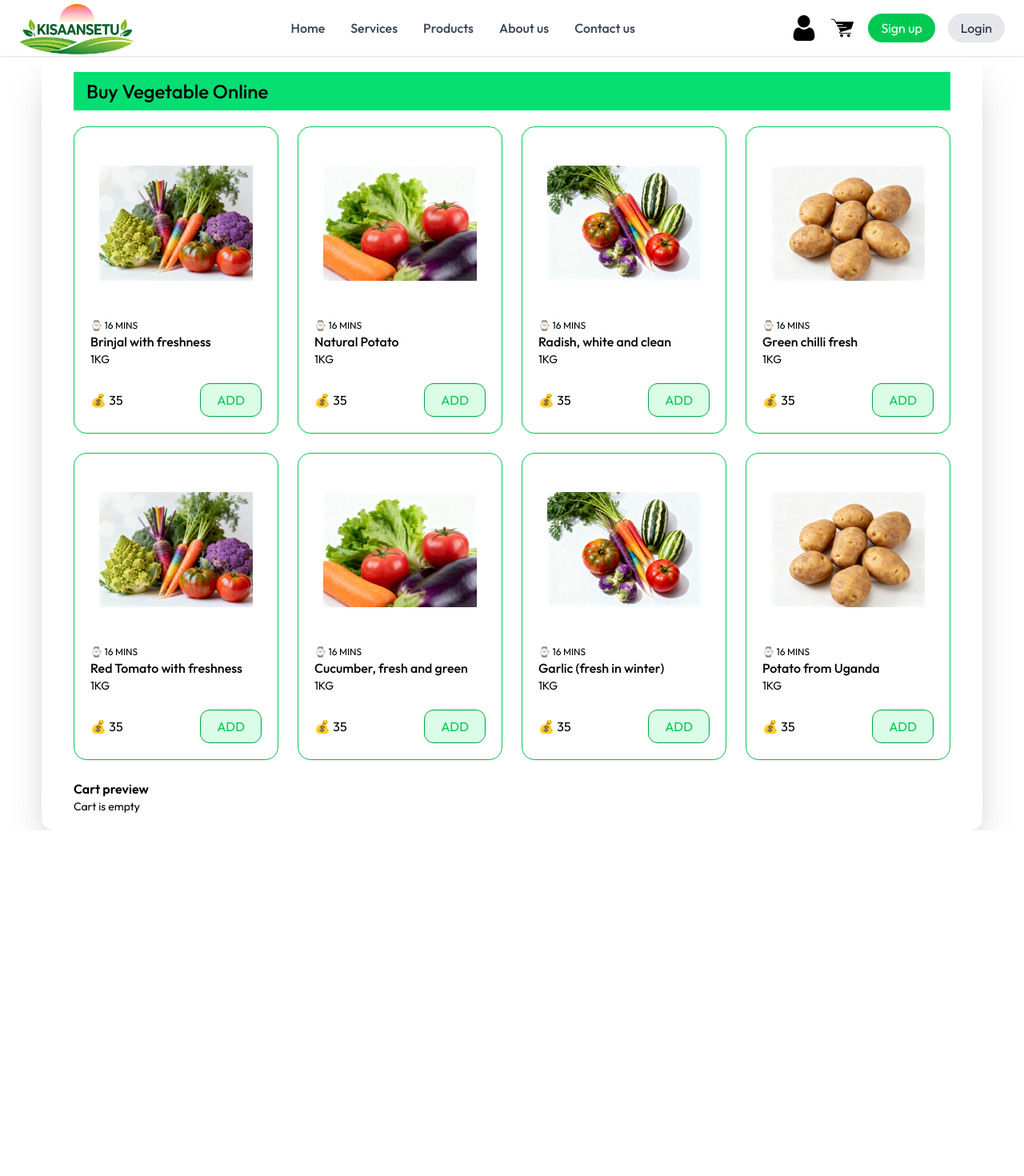
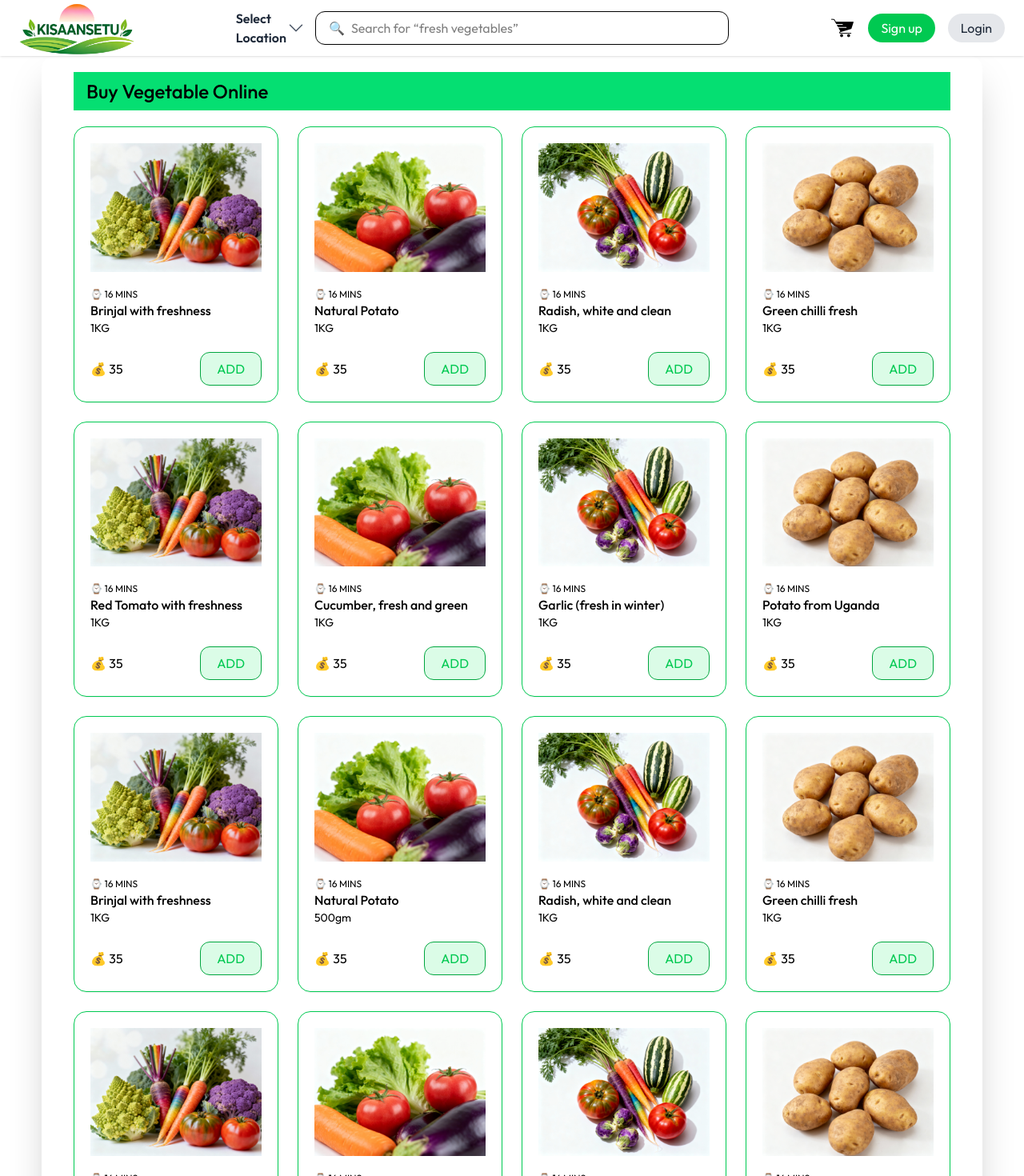
Before and after one commit to Codersintu/Kisansetu-Project, a React (Vite) app: page /category in a window 1280 px wide. Shown: the top 1470 px of the page at 80% size. Before the commit the page ends 1038 px from the top, so only its background shows below. Built offline with nearby package versions, Linux system fonts and the light colour scheme; no server answers.

Commit message:
added location tracking

```diff
--- a/package.json
+++ b/package.json
@@ -14,6 +14,7 @@
     "motion": "^12.23.24",
     "react": "^19.2.0",
     "react-dom": "^19.2.0",
+    "react-geolocated": "^4.4.0",
     "react-router-dom": "^7.9.6",
     "react-slideshow-image": "^4.3.2"
   },
--- /dev/null
+++ b/src/component/GeoLocation.tsx
@@ -0,0 +1,29 @@
+import { useEffect, useState } from "react";
+
+export default function GeoLocation(){
+    const [Location,setLocation]=useState<{latitude: number; longitude: number} | null>(null)
+    const [Error,setError]=useState("")
+
+    const refresh=()=>{
+        setLocation(null)
+        setError("")
+    }
+
+    useEffect(()=>{
+     if (!navigator.geolocation) {
+        setError("Geolocation is not supported by this browser.")
+        return;
+     }
+     function handleSuccess(position:any){
+        const {latitude,longitude}=position.coords;
+        setLocation({latitude,longitude})
+     }
+     function handleError(error:any){
+      setError(error.message)
+     }
+     navigator.geolocation.getCurrentPosition(handleSuccess,handleError)
+
+    },[])
+
+    return {Location,Error,refresh};
+}
--- a/src/component/Navbar.tsx
+++ b/src/component/Navbar.tsx
@@ -1,13 +1,44 @@
-import User from "../assets/user.png"
+
 import ShoppingCart from "../assets/trolley.png"
 import logo from "../assets/logo.png"
 import menu from "../assets/menu.png"
 import cancel from "../assets/cancel.png"
-import { useState } from "react";
-import {motion} from "motion/react"
-import { Link } from "react-router-dom"
+import { useEffect, useState } from "react";
+import { motion } from "motion/react"
+import { Link, useLocation } from "react-router-dom"
+import GeoLocation from "./GeoLocation";
+const placeholderTexts = [
+  "apple juice",
+  "milk",
+  "bread",
+  "fresh vegetables",
+  "chips"
+];
 export default function Navbar() {
   const [isMenuOpen, setIsMenuOpen] = useState(false);
+  const [locationCard,setlocationCard]=useState(false)
+  const [fade, setFade] = useState(false)
+  const {Location,Error,refresh}=GeoLocation()
+  const location = useLocation();
+  const isProductPage = location.pathname === "/category";
+
+  const [index, setIndex] = useState(0);
+
+  if(Error){
+    return
+  }
+
+  useEffect(() => {
+    const interval = setInterval(() => {
+      setFade(false);
+      setTimeout(() => {
+        setIndex((prev) => (prev + 1) % placeholderTexts.length);
+        setFade(true);
+      }, 500);
+    }, 1500);
+
+    return () => clearInterval(interval);
+  }, []);
   return (
     <>
       <div className="max-w-full max-h-[70px] bg-white shadow-sm py-3 md:px-6 px-2 md:flex md:items-center md:justify-between flex justify-between sticky top-0 z-50">
@@ -24,6 +55,7 @@ export default function Navbar() {
         </Link>
 
         {/* Center Menu */}
+        {!isProductPage && (
           <ul className="hidden md:flex items-center gap-8 text-gray-700 font-medium">
             <a href="#home" className="cursor-pointer hover:text-green-600">Home</a>
             <a href="#service" className="cursor-pointer hover:text-green-600">Services</a>
@@ -34,10 +66,40 @@ export default function Navbar() {
 
             <a href="#about" className="cursor-pointer hover:text-green-600">Contact us</a>
           </ul>
+        )}
+        {isProductPage && (
+          <div className="flex items-center gap-3 w-1/2">
+
+            {/* LOCATION */}
+            <div onClick={()=>setlocationCard(true)} className="flex items-center w-24 cursor-pointer">
+              <p className="font-semibold text-gray-800">Select Location</p>
+              {Error && <p>{Error}</p>}
+              {Location && <p>{Location.latitude}and{Location.longitude}</p>}
+              <span className="text-gray-600"><svg xmlns="http://www.w3.org/2000/svg" fill="none" viewBox="0 0 24 24" stroke-width="1.5" stroke="currentColor" className="size-6">
+                <path stroke-linecap="round" stroke-linejoin="round" d="m19.5 8.25-7.5 7.5-7.5-7.5" />
+              </svg>
+              </span>
+            </div>
+
+            {/* SEARCH */}
+            <div className="relative w-full max-w-3xl">
+              <div className="flex items-center bg-white rounded-xl border px-4 py-2">
+                <span className="text-gray-500 mr-2">🔍</span>
+                <input
+                  type="text"
+                  placeholder={`Search for “${placeholderTexts[index]}”`}
+                  className={`w-full outline-none transition-opacity duration-300 ${fade ? "opacity-100" : "opacity-0"}`}
+                />
+              </div>
+            </div>
+
+          </div>
+        )}
+
+
 
         {/* Right Icons */}
         <div className="hidden md:flex items-center gap-4">
-        <img src={User} className="cursor-pointer w-8 hover:text-green-600" />
           <img src={ShoppingCart} className="cursor-pointer  w-8 hover:text-green-600" />
 
           {/* Buttons */}
@@ -55,11 +117,11 @@ export default function Navbar() {
 
         </div>
 
-        <div className="md:hidden w-10" onClick={()=>setIsMenuOpen(!isMenuOpen)}>{isMenuOpen ? <img src={cancel} alt="" /> : <img src={menu} alt=""/>}</div>
+        <div className="md:hidden w-10" onClick={() => setIsMenuOpen(!isMenuOpen)}>{isMenuOpen ? <img src={cancel} alt="" /> : <img src={menu} alt="" />}</div>
       </div>
 
       {isMenuOpen &&
-     <motion.div initial={{x:-200,opacity:0}} animate={{x:0,opacity:1}} exit={{x:-200,opacity:0}} transition={{duration:0.3}} className={`fixed top-17 left-0 h-screen w-48 flex flex-col gap-6 px-2 pt-6 md:hidden list-none bg-gray-100 z-50 `}>
+        <motion.div initial={{ x: -200, opacity: 0 }} animate={{ x: 0, opacity: 1 }} exit={{ x: -200, opacity: 0 }} transition={{ duration: 0.3 }} className={`fixed top-17 left-0 h-screen w-48 flex flex-col gap-6 px-2 pt-6 md:hidden list-none bg-gray-100 z-50 `}>
 
           <a href="#home" className="cursor-pointer  hover:text-green-600 text-xl font-semibold border-b border-gray-400 ">Home</a>
           <a href="#service" className="cursor-pointer  hover:text-green-600 text-xl font-semibold border-b border-gray-400 ">Services</a>
@@ -71,6 +133,51 @@ export default function Navbar() {
         </motion.div>
       }
 
+      {/* location card UI */}
+      {locationCard &&
+      <div className="fixed inset-0 bg-black/40 backdrop-blur-xs flex items-center justify-center z-50">
+        <div className="w-96 bg-white h-96 shadow-xl rounded-2xl border border-gray-200 animate-fadeIn">
+          <div className="flex flex-col gap-8 px-8 py-5">
+            <div className="flex items-center justify-between">
+              <h1 className="text-xl">Your Location</h1>
+              <svg xmlns="http://www.w3.org/2000/svg" fill="none" viewBox="0 0 24 24" stroke-width="1.5" stroke="currentColor" onClick={()=>setlocationCard(false)} className="size-6 cursor-pointer">
+                <path stroke-linecap="round" stroke-linejoin="round" d="m9.75 9.75 4.5 4.5m0-4.5-4.5 4.5M21 12a9 9 0 1 1-18 0 9 9 0 0 1 18 0Z" />
+              </svg>
+            </div>
+            <div className="relative w-full">
+              <div className="flex items-center bg-gray-50 border border-gray-500 px-2 py-2 rounded-2xl">
+                <span>🔍</span>
+                <input className="outline-none" type="text" placeholder="search New Address..." />
+              </div>
+            </div>
+            {/* USE MY CURRENT LOCATION CARD */}
+            <div className="flex items-center justify-between bg-red-50 border border-red-200 px-4 py-3 rounded-xl shadow-sm cursor-pointer hover:bg-red-100 transition">
+
+              {/* LEFT SIDE */}
+              <div className="flex items-start gap-3">
+                <div className="text-red-500 text-xl">
+                  📍
+                </div>
+
+                <div>
+                  <p className="text-red-600 font-semibold">Use My Current Location</p>
+                  <p className="text-gray-600 text-sm leading-tight">
+                    Enable your current location for better services
+                  </p>
+                </div>
+              </div>
+
+              {/* ENABLE BUTTON */}
+              <button onClick={GeoLocation} className="px-4 py-1.5 text-red-600 border border-red-300 rounded-full cursor-pointer hover:bg-red-100 font-medium">
+                Enable
+              </button>
+
+            </div>
+
+          </div>
+        </div>
+      </div>
+}
     </>
   );
 }
--- a/src/component/SelectedProduct.tsx
+++ b/src/component/SelectedProduct.tsx
@@ -4,15 +4,14 @@ import veg2 from "../assets/veg2.png";
 import veg3 from "../assets/veg.png";
 import potato from "../assets/potato.png";
 
-// ---------- Data types ----------
+
 interface Category {
   id: number;
   label: string;
   quantity: string;
-  image: string; // path to image
+  image: string;
 }
 
-// ---------- Sample data (same as yours, cleaned) ----------
 const categories: Category[] = [
   { id: 1, label: "Brinjal with freshness", quantity: "1KG", image: veg1 },
   { id: 2, label: "Natural Potato", quantity: "1KG", image: veg2 },
@@ -22,32 +21,40 @@ const categories: Category[] = [
   { id: 6, label: "Cucumber, fresh and green", quantity: "1KG", image: veg2 },
   { id: 7, label: "Garlic (fresh in winter)", quantity: "1KG", image: veg3 },
   { id: 8, label: "Potato from Uganda", quantity: "1KG", image: potato },
+  { id: 9, label: "Brinjal with freshness", quantity: "1KG", image: veg1 },
+  { id: 10, label: "Natural Potato", quantity: "500gm", image: veg2 },
+  { id: 11, label: "Radish, white and clean", quantity: "1KG", image: veg3 },
+  { id: 12, label: "Green chilli fresh", quantity: "1KG", image: potato },
+  { id: 13, label: "Red Tomato with freshness", quantity: "1KG", image: veg1 },
+  { id: 14, label: "Cucumber, fresh and green", quantity: "1KG", image: veg2 },
+  { id: 15, label: "Garlic (fresh in winter)", quantity: "10KG", image: veg3 },
+  { id: 16, label: "Potato from Uganda", quantity: "200gm", image: potato },
 ];
 
 export default function SelectedProduct() {
   const [cart, setCart] = useState<Record<number, number>>({});
 
-  const isInCart = (id: number) => typeof cart[id] === "number" && cart[id] > 0;
-  const getQty=(id:number)=>cart[id] ?? 0
-  function addToCart(id:number) {
-        setCart((prev)=>({...prev,[id]:1}))
+  const isInCart=(id:number)=>typeof cart[id]==="number" && cart[id]>0
+  const getQty=(id:number)=>cart[id]??0
+  function addToCart(id:number){
+    setCart((prev)=>({...prev,[id]:1}))
   }
 
   function increment(id:number){
-    setCart((prev)=>({...prev,[id]:(prev[id] ?? 0)+1}))
+    setCart((prev)=>({...prev,[id]:(prev[id]??0)+1}))
+  }
 
-  }
   function decrement(id:number){
     setCart((prev)=>{
-      const current=prev[id]
-      if (current <= 1) {
-        const copy={...prev}
-        delete copy[id];
-        return copy
-      }
+    const current=prev[id]??0
+    if (current<=1) {
+      const copy={...prev}
+      delete copy[id]
+      return copy
+    }
 
-      return ({...prev,[id]:current -1})
-    })
+    return ({...prev,[id]:current-1})
+  })
   }
 
 
@@ -58,14 +65,14 @@ export default function SelectedProduct() {
           Buy Vegetable Online
         </h1>
 
-        <div className="grid md:grid-cols-4 grid-cols-1 gap-6 mt-5">
+        <div className="grid grid-cols-1 sm:grid-cols-2 md:grid-cols-2 lg:grid-cols-4 gap-6 mt-5">
           {categories.map((c) => (
             <div
               key={c.id}
-              className="w-3xs h-96 shadow-2xs p-5 border border-green-500 rounded-2xl flex flex-col gap-5"
+              className="w-64 min-h-80 shadow-2xs p-5 border border-green-500 rounded-2xl flex flex-col gap-5"
             >
               <div className="flex-1 flex items-center justify-center">
-                <img src={c.image} alt={c.label} className="max-h-36 object-contain" />
+                <img src={c.image} alt={c.label} className="object-contain hover:scale-110 transition duration-300" />
               </div>
 
               <div>
@@ -99,27 +106,6 @@ export default function SelectedProduct() {
             </div>
           ))}
         </div>
-
-        {/* Optional: small cart preview */}
-        <div className="mt-6">
-          <h2 className="font-semibold">Cart preview</h2>
-          <div>
-            {Object.keys(cart).length === 0 ? (
-              <p className="text-sm">Cart is empty</p>
-            ) : (
-              <ul className="text-sm">
-                {Object.entries(cart).map(([id, qty]) => {
-                  const found = categories.find((x) => x.id === Number(id));
-                  return (
-                    <li key={id}>
-                      {found ? found.label : `Product ${id}`}: {qty}
-                    </li>
-                  );
-                })}
-              </ul>
-            )}
-          </div>
-        </div>
       </div>
     </div>
   );
```
Also changed, not shown: src/index.css (+8 -0 lines), 1 other file (tests, documents, lock files or other folders). Lines whose indentation alone changed are shown as unchanged.
